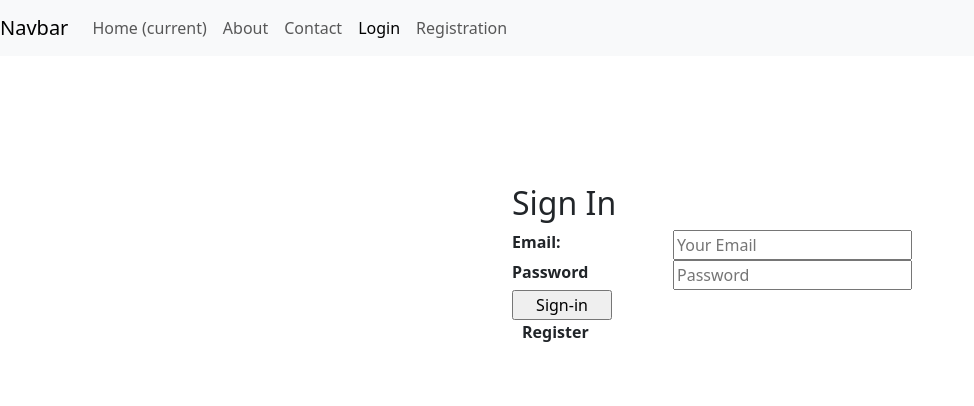
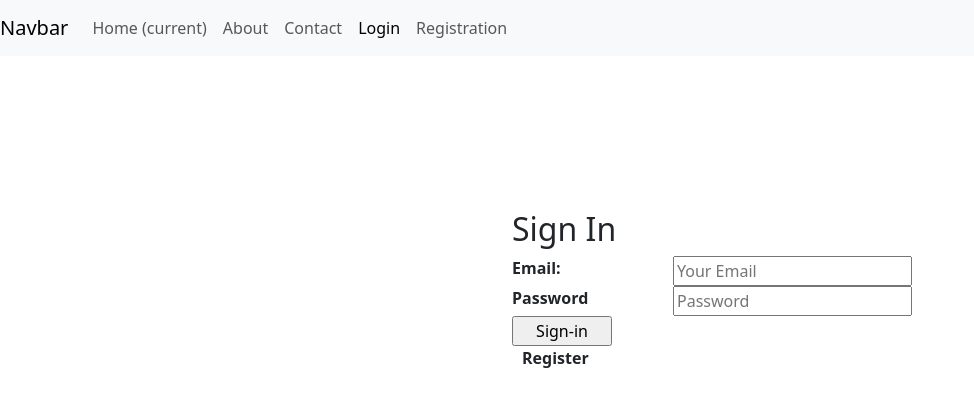
Before and after one commit to pushkar201851095/MernStackProject, a React (Create React App) app in the folder client/: page /signin in a window 1280 px wide. Shown: the top 406 px of the page, without its empty margins (0-974 px from the left). Built offline with nearby package versions, Linux system fonts and the light colour scheme.

Commit message:
made changes in styling

```diff
--- a/client/src/App.css
+++ b/client/src/App.css
@@ -29,7 +29,9 @@
 .SignIn{
   /* text-align: center; */
   margin-left: 40%;
-  margin-top: 10%;
+  margin-top: 12%;
+  margin-bottom: 1%;
+  margin-right: 1%;
 
 }
 .SignUp_form{
```
